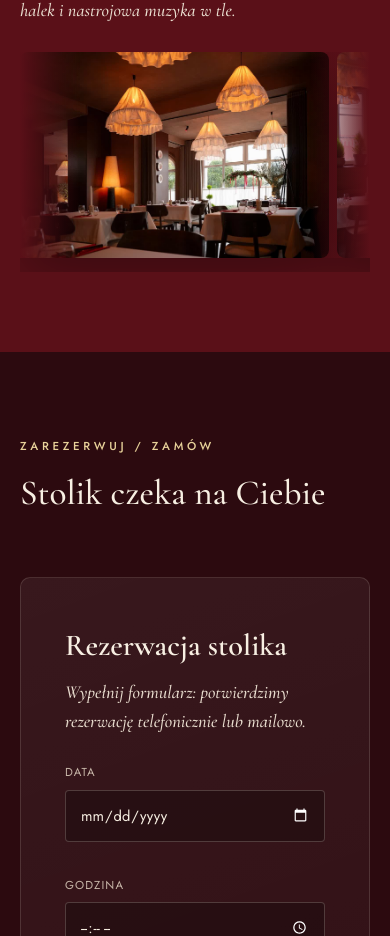
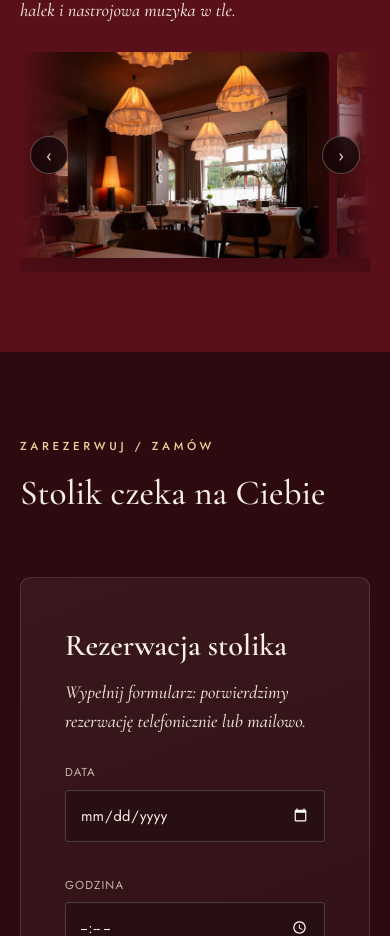
Before and after one commit to STFS-Workflows/pasta-e-toro, a plain HTML site: page index.html in a window 390 px wide. Shown: the part 6188-7124 px from the top of the page. Drawn offline with nearby package versions, Linux system fonts and the light colour scheme.

Commit message:
Napraw przewijanie kolazu Sala/Bar na mobile
Strzalki nawigacyjne byly calkowicie ukryte ponizej 640px szerokosci
(display:none) - na telefonie nie bylo zadnego widocznego sposobu na
przewiniecie kolazu poza dotykowym swipe'em, ktory kolidowal z
domyslnym "przeciaganiem" obrazkow w Safari (obrazek probowal sie
zaznaczyc/przeciagnac zamiast przewinac kontener). Strzalki sa teraz
zawsze widoczne (mniejsze na waskich ekranach), dodano touch-action:pan-x
i wylaczono user-drag/select na obrazkach w kolazu.

Co-Authored-By: Claude Sonnet 5 <noreply@anthropic.com>

```diff
--- a/index.html
+++ b/index.html
@@ -286,24 +286,25 @@ header.scrolled{padding:14px 0;background:rgba(29,9,13,.92);backdrop-filter:blur
 .space-panel p{font-family:'Cormorant Garamond',serif;font-style:italic;color:#e8dcce;font-weight:400;font-size:1.15rem;line-height:1.5;max-width:560px;}
 .space-collage-wrap{position:relative;}
 .space-collage{display:flex;gap:12px;height:420px;overflow-x:auto;scroll-behavior:smooth;padding-bottom:14px;
-  scrollbar-color:var(--gold) transparent;scrollbar-width:thin;}
+  scrollbar-color:var(--gold) transparent;scrollbar-width:thin;touch-action:pan-x;-webkit-overflow-scrolling:touch;}
 .space-collage::-webkit-scrollbar{height:6px;}
 .space-collage::-webkit-scrollbar-track{background:rgba(247,239,226,.08);border-radius:10px;}
 .space-collage::-webkit-scrollbar-thumb{background:var(--gold);border-radius:10px;}
 .space-collage>div{flex:0 0 auto;height:100%;overflow:hidden;border-radius:8px;box-shadow:var(--shadow);}
-.space-collage img{height:100%;width:auto;max-width:none;object-fit:cover;display:block;transition:transform .7s var(--ease);}
+.space-collage img{height:100%;width:auto;max-width:none;object-fit:cover;display:block;transition:transform .7s var(--ease);
+  -webkit-user-drag:none;user-select:none;-webkit-touch-callout:none;}
 .space-collage>div:hover img{transform:scale(1.05);}
-.collage-arrow{position:absolute;top:calc(50% - 7px);transform:translateY(-50%);width:52px;height:52px;border-radius:50%;
-  background:rgba(20,5,8,.75);backdrop-filter:blur(4px);border:1px solid rgba(247,239,226,.25);color:var(--cream);
-  display:flex;align-items:center;justify-content:center;font-size:1.3rem;z-index:5;transition:background .3s,border-color .3s;}
+.collage-arrow{position:absolute;top:calc(50% - 7px);transform:translateY(-50%);width:44px;height:44px;border-radius:50%;
+  background:rgba(20,5,8,.85);backdrop-filter:blur(4px);border:1px solid rgba(247,239,226,.3);color:var(--cream);
+  display:flex;align-items:center;justify-content:center;font-size:1.2rem;z-index:6;transition:background .3s,border-color .3s;}
 .collage-arrow:hover{background:var(--gold);color:var(--maroon-deep);border-color:var(--gold);}
-.collage-arrow.prev{left:-8px;}
-.collage-arrow.next{right:-8px;}
+.collage-arrow.prev{left:10px;}
+.collage-arrow.next{right:10px;}
 .space-collage-wrap::before,.space-collage-wrap::after{content:"";position:absolute;top:0;bottom:14px;width:60px;z-index:3;pointer-events:none;}
 .space-collage-wrap::before{left:0;background:linear-gradient(90deg,var(--maroon),transparent);}
 .space-collage-wrap::after{right:0;background:linear-gradient(270deg,var(--maroon),transparent);}
 @media(max-width:640px){
-  .collage-arrow{display:none;}
+  .collage-arrow{width:38px;height:38px;font-size:1rem;}
 }
 @media(max-width:980px){
   .space-collage{height:280px;}
```
